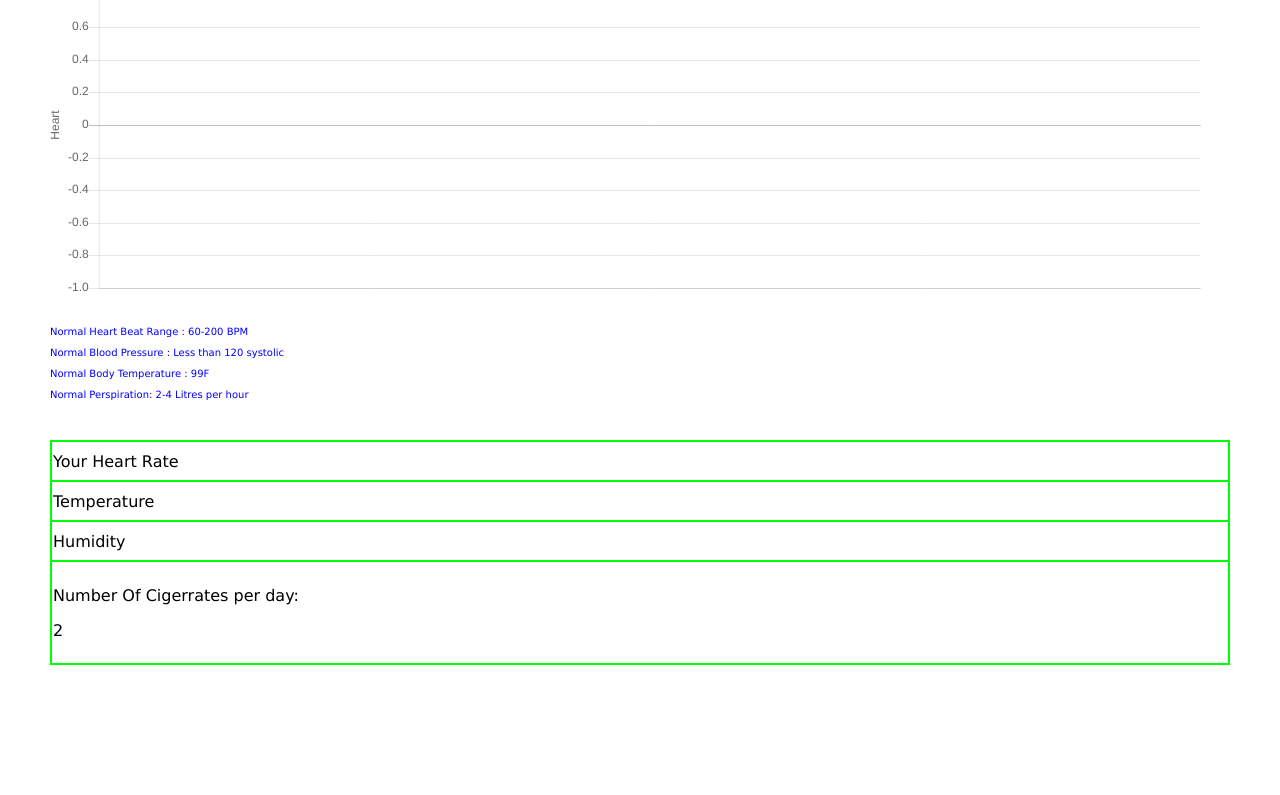
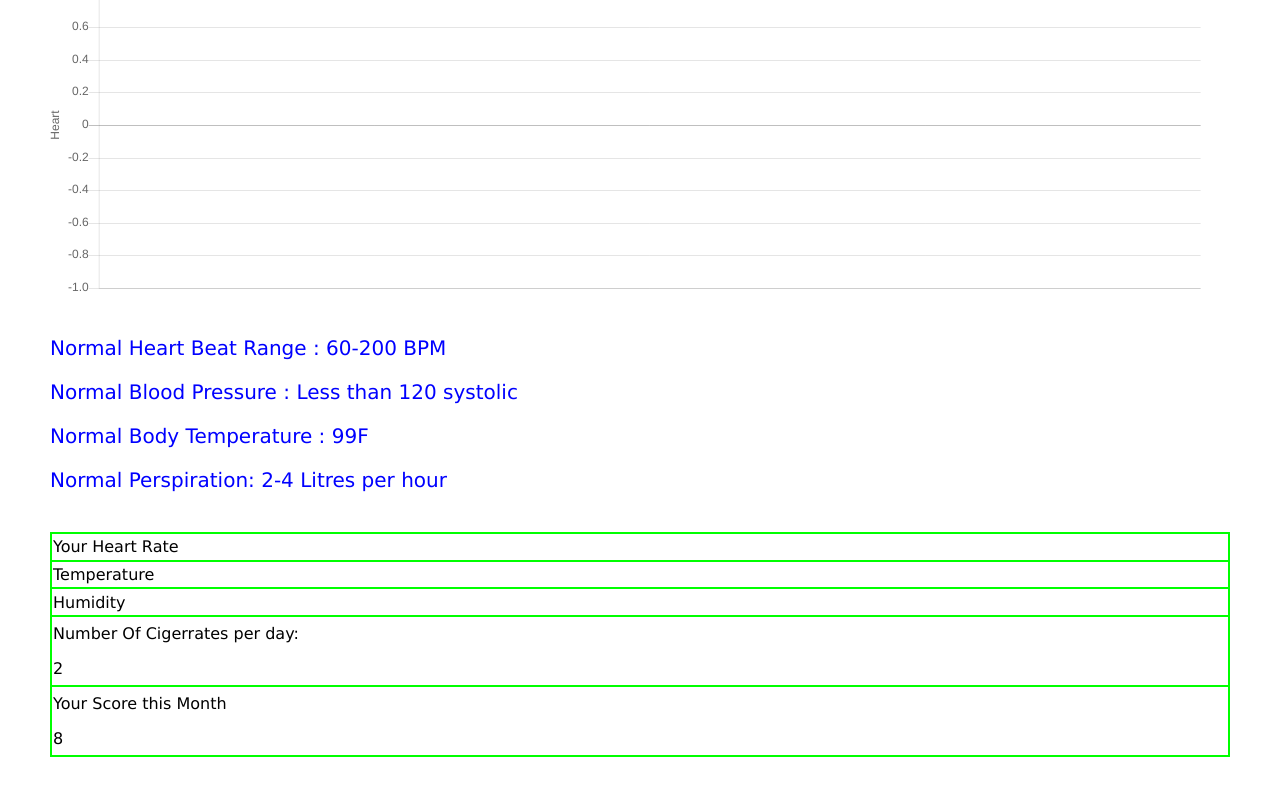
Before and after one commit to mgella/Tester, a website: page public/index.html in a window 1280 px wide. Shown: the part 1564-2359 px from the top of the page. Before the commit the page ends 2279 px from the top, so only its background shows below. Drawn offline with Linux system fonts and the light colour scheme.

Commit message:
Update index.html

```diff
--- a/public/index.html
+++ b/public/index.html
@@ -25,10 +25,10 @@ Many adult cigarette smokers want to quit smoking.</p>
      <canvas id="myChart3" width="400" height="150"></canvas>
       <canvas id="myChart4" width="400" height="150"></canvas>
 
-      <p style="font-size:10px;color:blue;">Normal Heart Beat Range : 60-200 BPM </p>
-       <p style="font-size:10px;color:blue;">Normal  Blood Pressure : Less than 120 systolic </p>
-        <p style="font-size:10px;color:blue;">Normal  Body Temperature : 99F </p>
-         <p style="font-size:10px;color:blue;">Normal Perspiration: 2-4 Litres per hour </p>
+      <p style="font-size:20px;color:blue;">Normal Heart Beat Range : 60-200 BPM </p>
+       <p style="font-size:20px;color:blue;">Normal  Blood Pressure : Less than 120 systolic </p>
+        <p style="font-size:20px;color:blue;">Normal  Body Temperature : 99F </p>
+         <p style="font-size:20px;color:blue;">Normal Perspiration: 2-4 Litres per hour </p>
 
       <p id="label5" style="font-size:40px;color:red;"></p>
        <p id="label6" style="font-size:40px;color:red;"></p>
@@ -50,6 +50,10 @@ Many adult cigarette smokers want to quit smoking.</p>
                 <td bgcolor="#fff"><p class="labels">Number Of Cigerrates per day: </p>2</td>
 
             </tr>
+             <tr>
+                <td bgcolor="#fff"><p class="labels">Your Score this Month </p>8</td>
+
+            </tr>
 
             </table>
     </div>
```
